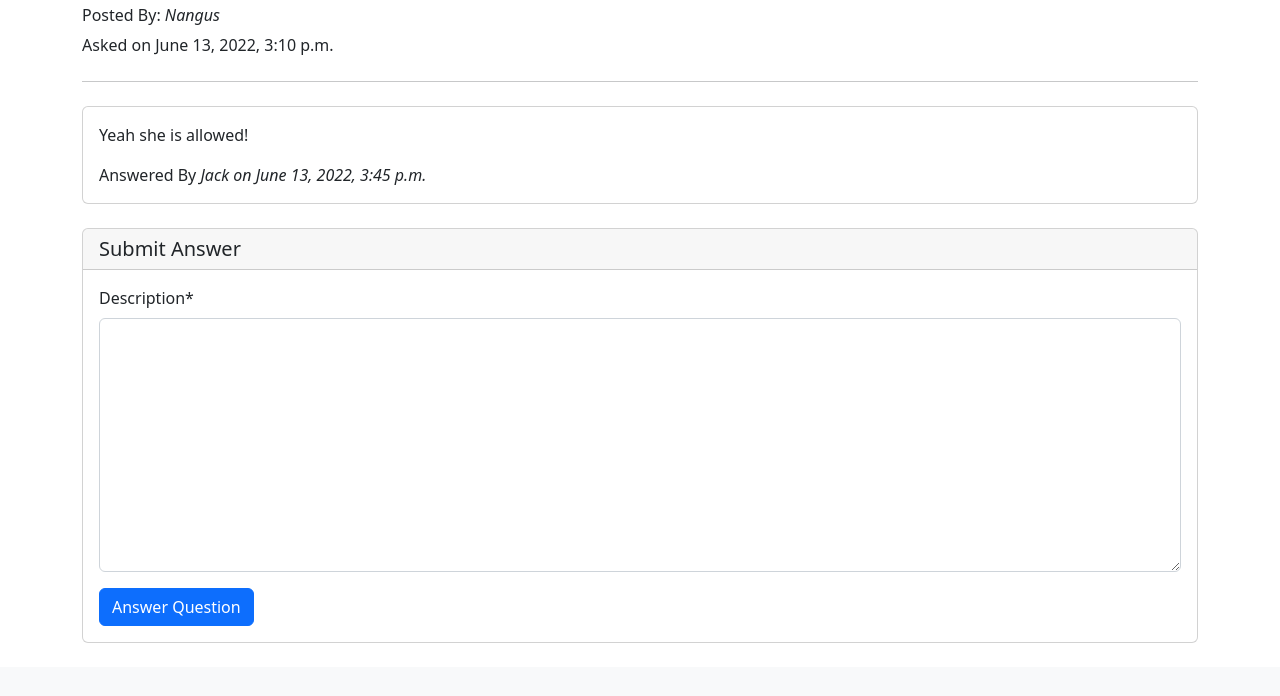
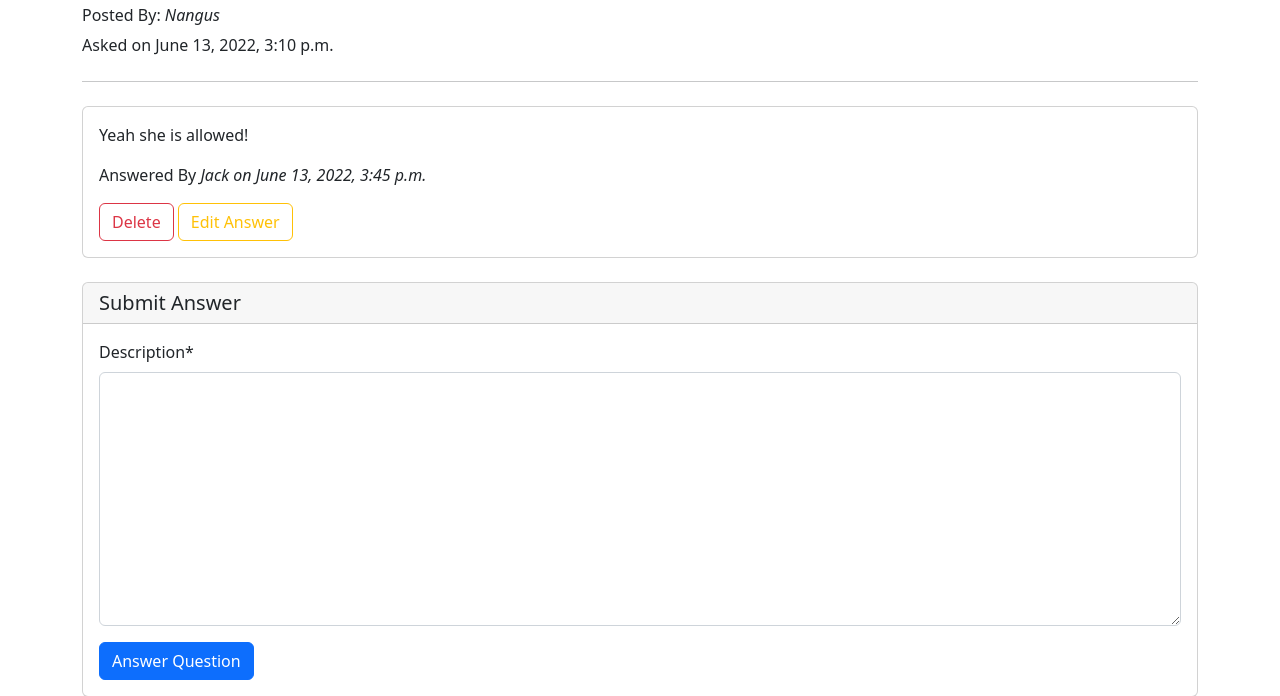
Before and after one commit to JackM15/Django_Question_App, a Django app: a page that uses templates/question_details.html in a window 1280 px wide. Shown: the part 170-866 px from the top of the page. Before the commit the page ends 813 px from the top, so only its background shows below. Run offline with Django 4.2, Linux system fonts and the light colour scheme; a user stored in the database is signed in; data comes from the database, SQL or seed files in the repository; both versions use the stored data as it was after the commit; some libraries are stand-ins or nearby versions.

Commit message:
Users can now update and delete their answers on a question

```diff
--- a/questions/forms.py
+++ b/questions/forms.py
@@ -38,3 +38,9 @@ class QuestionUpdateForm(forms.ModelForm):
     class Meta:
         model = Question
         fields = ['title', 'body']
+
+
+class AnswerUpdateForm(forms.ModelForm):
+    class Meta:
+        model = Answer
+        fields = ['description']
--- a/questions/urls.py
+++ b/questions/urls.py
@@ -1,5 +1,5 @@
 from django.urls import path
-from .views import question_list, question_details, register, create_question, update_question, delete_question
+from .views import question_list, question_details, register, create_question, update_question, delete_question, update_answer, delete_answer
 
 urlpatterns = [
     path('', question_list, name='question_list'),
@@ -8,4 +8,6 @@ urlpatterns = [
     path("create/", create_question, name="create_question"),
     path("update/<slug:slug>/", update_question, name="update_question"),
     path("delete/<slug:slug>/", delete_question, name="delete_question"),
+    path("answer/update/<int:id>/", update_answer, name="update_answer"),
+    path("answer/delete/<int:id>/", delete_answer, name="delete_answer"),
 ]
--- a/questions/views.py
+++ b/questions/views.py
@@ -1,6 +1,6 @@
 from django.shortcuts import render, get_object_or_404, redirect
 from .models import Question, Answer
-from .forms import UserRegistrationForm, QuestionCreationForm, AnswerForm, QuestionUpdateForm
+from .forms import UserRegistrationForm, QuestionCreationForm, AnswerForm, QuestionUpdateForm, AnswerUpdateForm
 
 def question_list(request):
     question_list = Question.objects.all().order_by("-created_at")
@@ -78,3 +78,22 @@ def delete_question(request, slug):
     question = get_object_or_404(Question, slug=slug)
     question.delete()
     return redirect("question_list")
+
+
+def update_answer(request, id):
+
+    answer = get_object_or_404(Answer, id=id)
+
+    form = AnswerUpdateForm(request.POST or None, instance=answer)
+
+    if form.is_valid():
+        form.save()
+        return redirect("question_details", slug=answer.question.slug)
+
+    return render(request, "update_answer.html", {"form": form})
+
+
+def delete_answer(request, id):
+    answer = get_object_or_404(Answer, id=id)
+    answer.delete()
+    return redirect("question_details", slug=answer.question.slug)
--- a/templates/question_details.html
+++ b/templates/question_details.html
@@ -33,6 +33,12 @@
                             Answered By <i>{{answer.author.username}} on {{answer.created_at}}</i>
                         </div>
                     </div>
+                    <div class="mt-3">
+                        {% if request.user == answer.author %}
+                        <a href="{% url 'delete_answer' answer.id %}" class="btn btn-outline-danger">Delete</a>
+                        <a href="{% url 'update_answer' answer.id %}" class="btn btn-outline-warning">Edit Answer</a>
+                        {% endif %}
+                    </div>
                 </div>
             </div>
         {% endfor %}
```
Also changed, not shown: templates/update_answer.html (added, +24 -0 lines), db.sqlite3.
